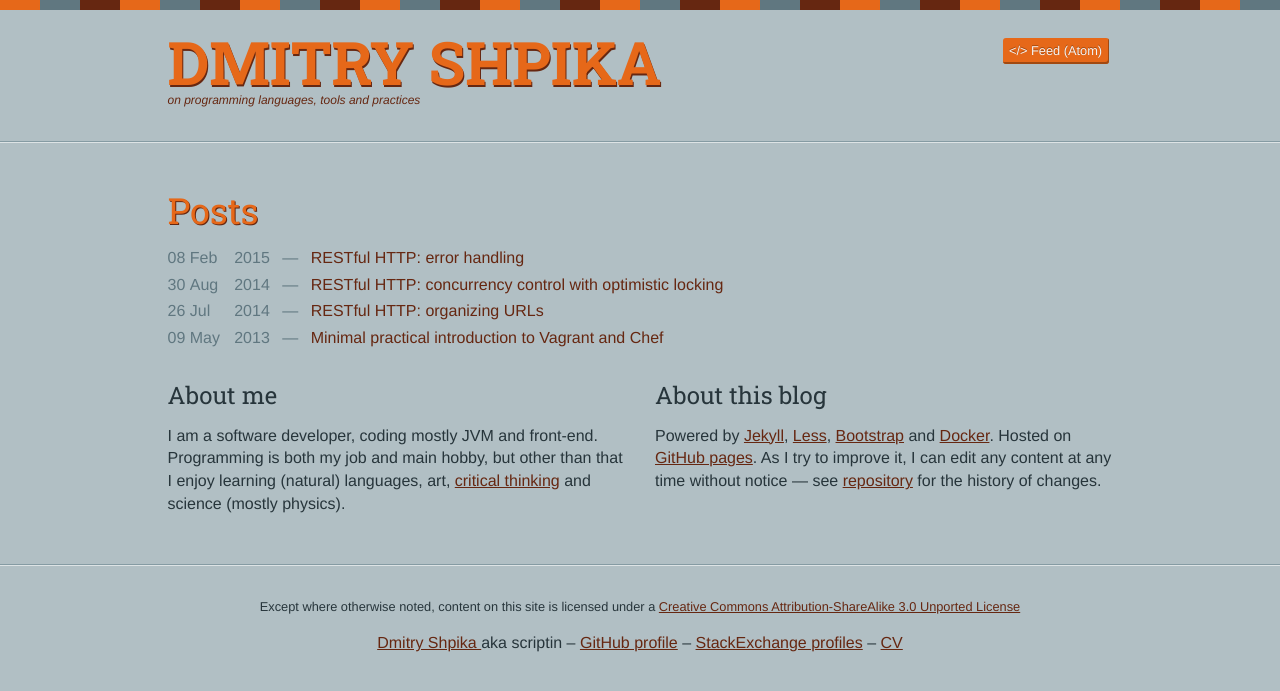
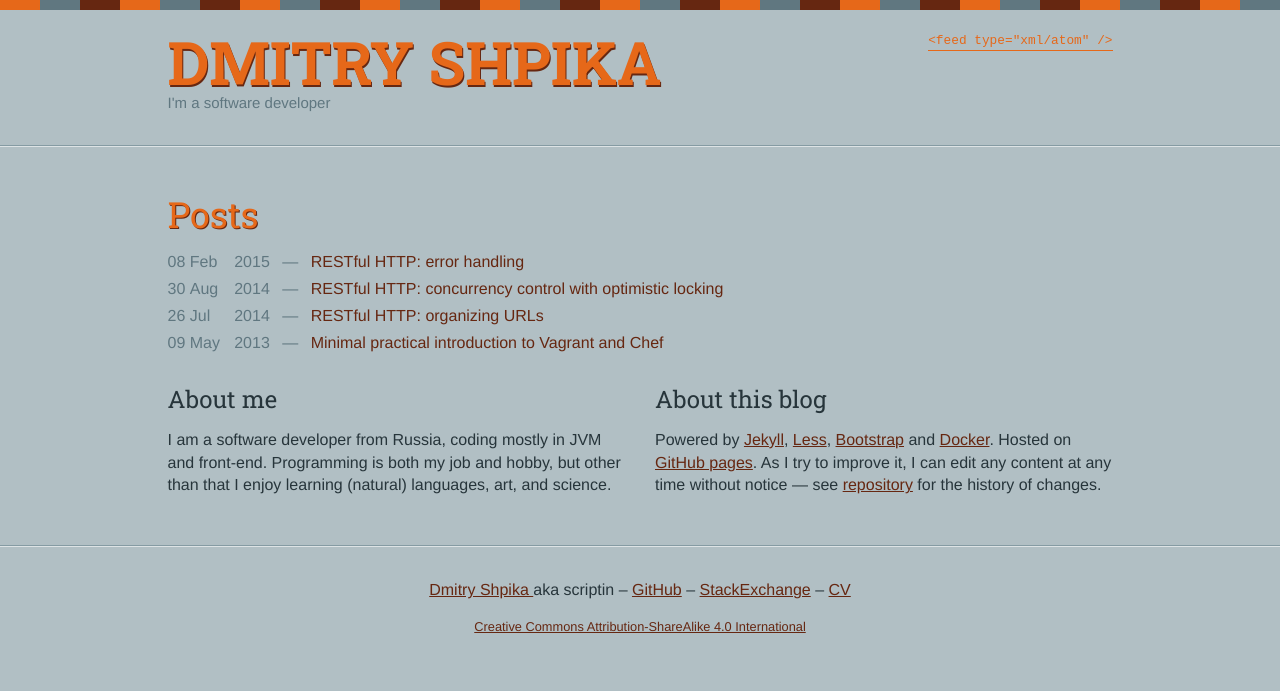
Before and after one commit to scriptin/scriptin.github.io, a Jekyll site: the page built from index.html, in a window 1280 px wide. Shown: the top 691 px of the page. Built offline with Jekyll 4.4.1, drawn with Linux system fonts in a browser that asks for light colours.

```diff
--- a/_config.yml
+++ b/_config.yml
@@ -1,5 +1,5 @@
 title: Dmitry Shpika
-subtitle: on programming languages, tools and practices
+subtitle: I'm a software developer
 
 environment: production
 production_url: http://scriptin.github.io
--- a/_data/template.yml
+++ b/_data/template.yml
@@ -6,16 +6,16 @@ author:
 
 atom:
   url: /atom.xml
-  title: "&lt;/&gt;&nbsp;Feed&nbsp;(Atom)"
+  title: "&lt;feed&nbsp;type=&quot;xml/atom&quot;&nbsp;/&gt;"
 
 links:
   - url: https://github.com/scriptin
-    title: GitHub profile
+    title: GitHub
   - url: http://stackexchange.com/users/224676?tab=accounts
-    title: StackExchange profiles
+    title: StackExchange
   - url: http://careers.stackoverflow.com/scriptin
     title: CV
 
 license:
-  url: http://creativecommons.org/licenses/by-sa/3.0/
-  title: Creative Commons Attribution-ShareAlike 3.0 Unported License
+  url: https://creativecommons.org/licenses/by-sa/4.0/
+  title: Creative Commons Attribution-ShareAlike 4.0 International
--- a/_layouts/default.html
+++ b/_layouts/default.html
@@ -46,12 +46,6 @@
             <div class="container">
                 <div class="row">
                     <div class="col-lg-10 col-lg-offset-1">
-                        <p class="license-note">
-                            Except where otherwise noted, content on this site is licensed under a
-                            <a href="{{ site.data.template.license.url }}" rel="license">
-                                {{ site.data.template.license.title }}
-                            </a>
-                        </p>
                         <p class="about-author">
                             <span class="vcard">
                                 <a class="fn url" href="{{ site.data.template.author.homepage }}">
@@ -66,6 +60,11 @@
                             &ndash;
                             <a href="{{ link.url }}">{{ link.title }}</a>
                             {% endfor %}
+                        </p>
+                        <p class="license-note">
+                            <a href="{{ site.data.template.license.url }}" rel="license">
+                                {{ site.data.template.license.title }}
+                            </a>
                         </p>
                     </div>
                 </div>
--- a/index.html
+++ b/index.html
@@ -20,7 +20,7 @@ title: Welcome!
 <div class="row">
     <div class="col-lg-6 col-md-6">
         <h3>About me</h3>
-        <p>I am a software developer, coding mostly JVM and front-end. Programming is both my job and main hobby, but other than that I enjoy learning (natural) languages, art, <a href="https://en.wikipedia.org/wiki/Critical_thinking">critical thinking</a> and science (mostly physics).</p>
+        <p>I am a software developer from Russia, coding mostly in JVM and front-end. Programming is both my job and hobby, but other than that I enjoy learning (natural) languages, art, and science.</p>
     </div>
     <div class="col-lg-6 col-md-6">
         <h3>About this blog</h3>
```
Also changed, not shown: less/style.less (+8 -16 lines), css/style.min.css.
